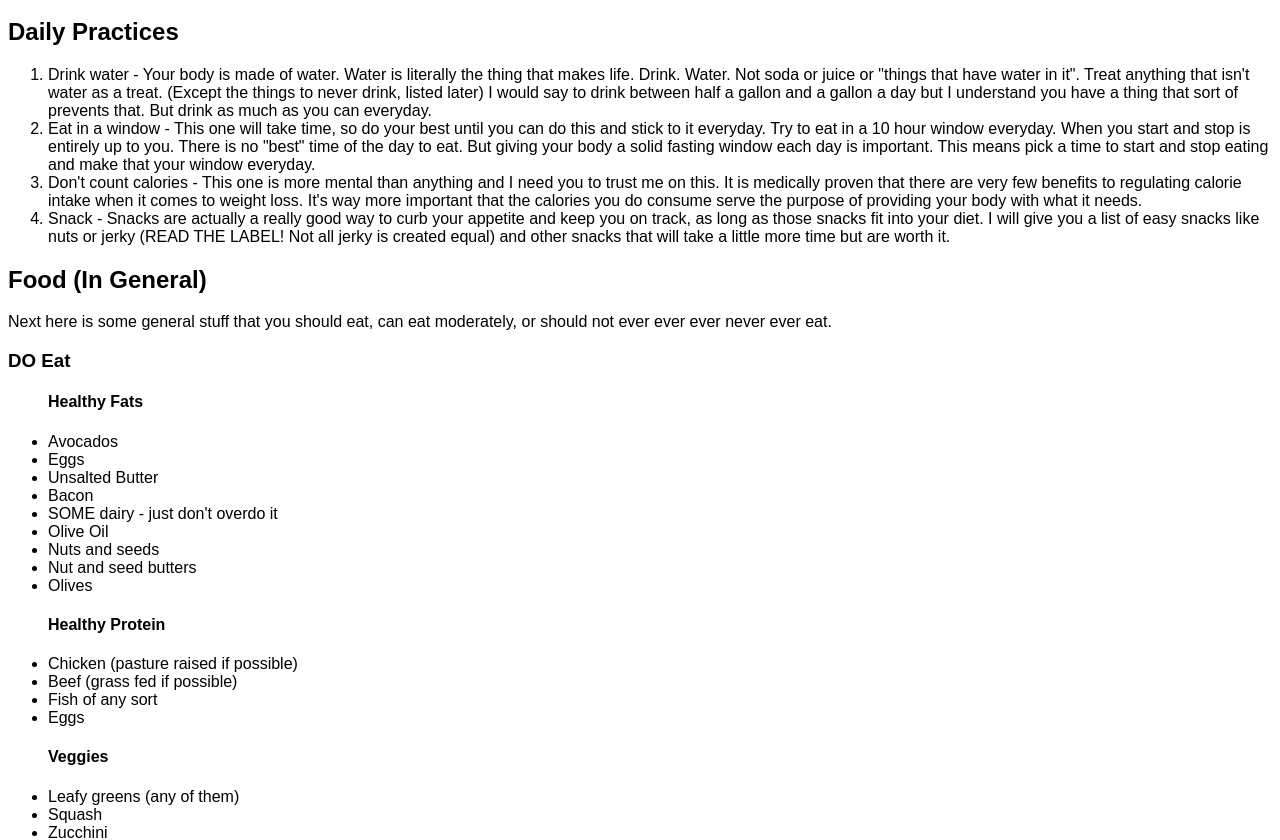
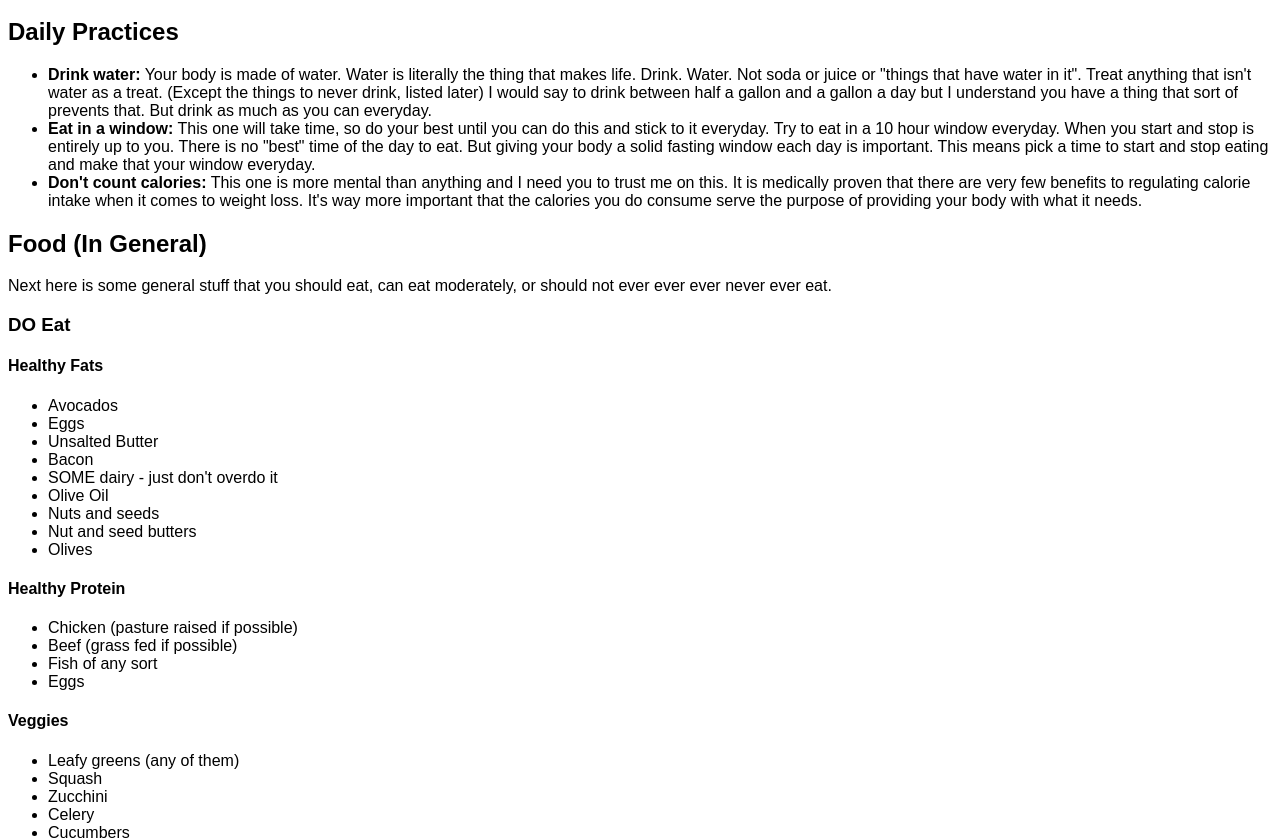
Before and after one commit to donhamiltoniii/meal-plan-dad, a Next.js app: page / in a window 1280 px wide. Shown: the part 220-1060 px from the top of the page. Built offline with nearby package versions, Linux system fonts and the light colour scheme.

Commit message:
Update tips

```diff
--- a/src/app/page.tsx
+++ b/src/app/page.tsx
@@ -1,10 +1,19 @@
-import { pageData } from "@/data/home-page";
 import { getRecipeLinks } from "@/lib/get-recipe-links";
 import { RecipeLink } from "@/types";
+import fs from "fs";
+import matter from "gray-matter";
+import Markdown from "markdown-to-jsx";
 import Link from "next/link";
 
 export default async function Home() {
-  const { sectionOne, sectionTwo, sectionThree } = pageData;
+  const getPageContent = () => {
+    const folder = "src/data/";
+    const file = `${folder}home-page.mdx`;
+    const fileContent = fs.readFileSync(file, "utf8");
+    const matterData = matter(fileContent);
+
+    return matterData.content;
+  };
 
   const recipeListItems: React.ReactNode[] = getRecipeLinks().map(
     (recipeLink: RecipeLink) => (
@@ -16,52 +25,7 @@ export default async function Home() {
 
   return (
     <main>
-      <section>
-        <h2>{sectionOne.title}</h2>
-        <ul>
-          {sectionOne.list.map((item: string) => (
-            <li key={item}>{item}</li>
-          ))}
-        </ul>
-      </section>
-      <section>
-        <h2>{sectionTwo.title}</h2>
-        <ol>
-          {sectionTwo.list.map((item: string) => (
-            <li key={item}>{item}</li>
-          ))}
-        </ol>
-      </section>
-      <section>
-        <h2>{sectionThree.title}</h2>
-
-        <p>{sectionThree.description}</p>
-
-        {sectionThree.lists.map(
-          (topList: {
-            title: string;
-            foodLists: {
-              title: string;
-              list: string[];
-            }[];
-          }) => (
-            <section key={topList.title}>
-              <h3>{topList.title}</h3>
-
-              {topList.foodLists.map(
-                (list: { title: string; list: string[] }) => (
-                  <ul key={list.title}>
-                    <h4>{list.title}</h4>
-                    {list.list.map((item: string) => (
-                      <li key={item}>{item}</li>
-                    ))}
-                  </ul>
-                )
-              )}
-            </section>
-          )
-        )}
-      </section>
+      <Markdown>{getPageContent()}</Markdown>
       <section>
         <h2>Recipes</h2>
         <nav>
--- /dev/null
+++ b/src/data/home-page.mdx
@@ -0,0 +1,75 @@
+## Goal
+
+- Eat healthier
+- Lose weight
+- Remove choices for food so eating right is easier
+- Start intermittent fasting
+- Get Damien eating veggies
+
+## Daily Practices
+
+- **Drink water:** Your body is made of water. Water is literally the thing that makes life. Drink. Water. Not soda or juice or "things that have water in it". Treat anything that isn't water as a treat. (Except the things to never drink, listed later) I would say to drink between half a gallon and a gallon a day but I understand you have a thing that sort of prevents that. But drink as much as you can everyday.
+- **Eat in a window:** This one will take time, so do your best until you can do this and stick to it everyday. Try to eat in a 10 hour window everyday. When you start and stop is entirely up to you. There is no "best" time of the day to eat. But giving your body a solid fasting window each day is important. This means pick a time to start and stop eating and make that your window everyday.
+- **Don't count calories:** This one is more mental than anything and I need you to trust me on this. It is medically proven that there are very few benefits to regulating calorie intake when it comes to weight loss. It's way more important that the calories you do consume serve the purpose of providing your body with what it needs.
+
+## Food (In General)
+
+Next here is some general stuff that you should eat, can eat moderately, or should not ever ever ever never ever eat.
+
+### DO Eat
+
+#### Healthy Fats
+
+- Avocados
+- Eggs
+- Unsalted Butter
+- Bacon
+- SOME dairy - just don't overdo it
+- Olive Oil
+- Nuts and seeds
+- Nut and seed butters
+- Olives
+
+#### Healthy Protein
+
+- Chicken (pasture raised if possible)
+- Beef (grass fed if possible)
+- Fish of any sort
+- Eggs
+
+#### Veggies
+
+- Leafy greens (any of them)
+- Squash
+- Zucchini
+- Celery
+- Cucumbers
+- Onions
+- Peppers
+- Cabbage
+- Brussels Sprouts
+- Eggplant
+- Artichokes
+- Broccoli
+- Asparagus
+
+### DON'T Eat
+
+- Sugar
+- Processed Oils
+- Margarine
+- Vegetable Shortening
+- Ingredients that list Hydrogenated (fully or partially) Oils
+- Processed Meat - hotdogs, chicken nuggets, anything from a box
+- Bread, pasta, rice, and other refined carbs
+- Beer and mixed drinks
+- Honey and syrups
+- Juice
+- Sugary sodas
+- Ketchup, barbecue sauce, and other condiments
+- Glazed or honey-baked ham
+- Light or low fat margarine
+- Dried fruit or trail mix
+- Low fat diet foods
+- Potatoes and other starchy vegetables
+- Sweetened yogurt or dairy
```
